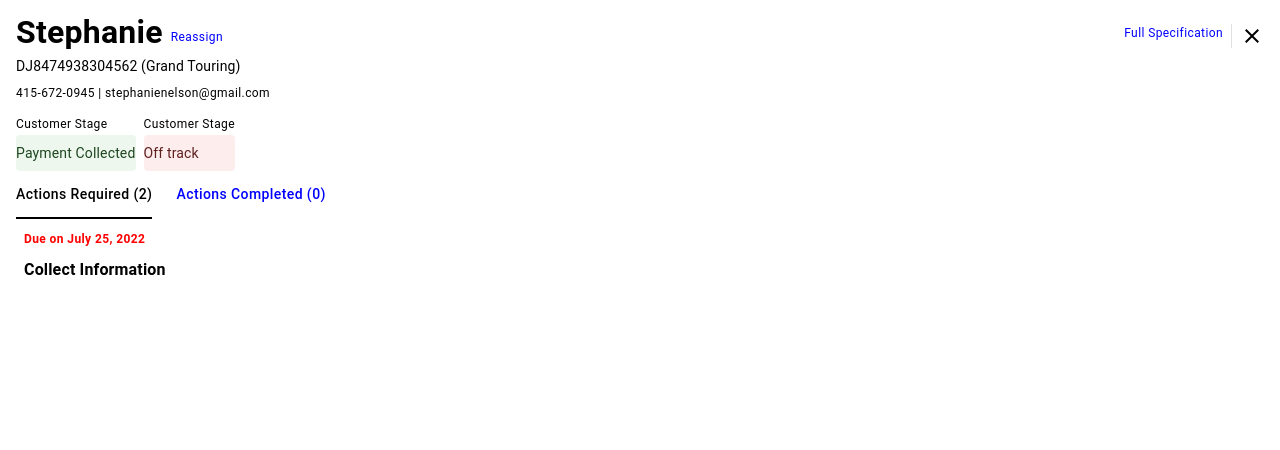
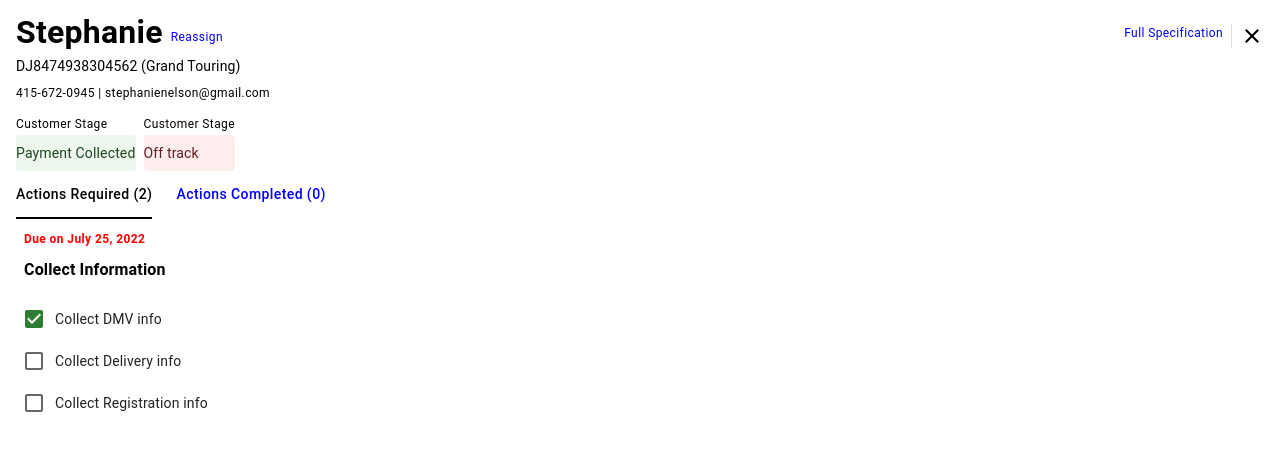
Before and after one commit to prashantks834006/lm-v360-main, a React (Create React App) app: page / in a window 1280 px wide. Shown: the top 450 px of the page. Built offline with nearby package versions, Linux system fonts and the light colour scheme; the HTML template or start-up script is replaced by a standard one.

Commit message:
chore: updates eslint configs

```diff
--- a/src/components/Tabs/Tabs.tsx
+++ b/src/components/Tabs/Tabs.tsx
@@ -31,7 +31,7 @@ const Tab = styled(MUITab)<TabProps>(({ theme }) => ({
 interface IProps {
   tabs: string[];
   selectedTab?: number;
-  setselectedTab?: (selectedTab: number) => void;
+  setselectedTab?: any;
 }
 
 const ATabs: React.FC<IProps> = ({ tabs, selectedTab, setselectedTab }) => {
--- a/src/modules/CustomerDetailsSection/CustomerDetailsSection.tsx
+++ b/src/modules/CustomerDetailsSection/CustomerDetailsSection.tsx
@@ -61,6 +61,11 @@ const CustomerDetailsSection: React.FC = () => {
           Collect Information
         </Typography>
       </Box>
+      <Paper elevation={0}>
+        <Box p={1}>
+          <Checkbox />
+        </Box>
+      </Paper>
     </Box>
   );
 };
```
Also changed, not shown: .eslintrc.js, 1 other file (tests, documents, lock files or other folders).
